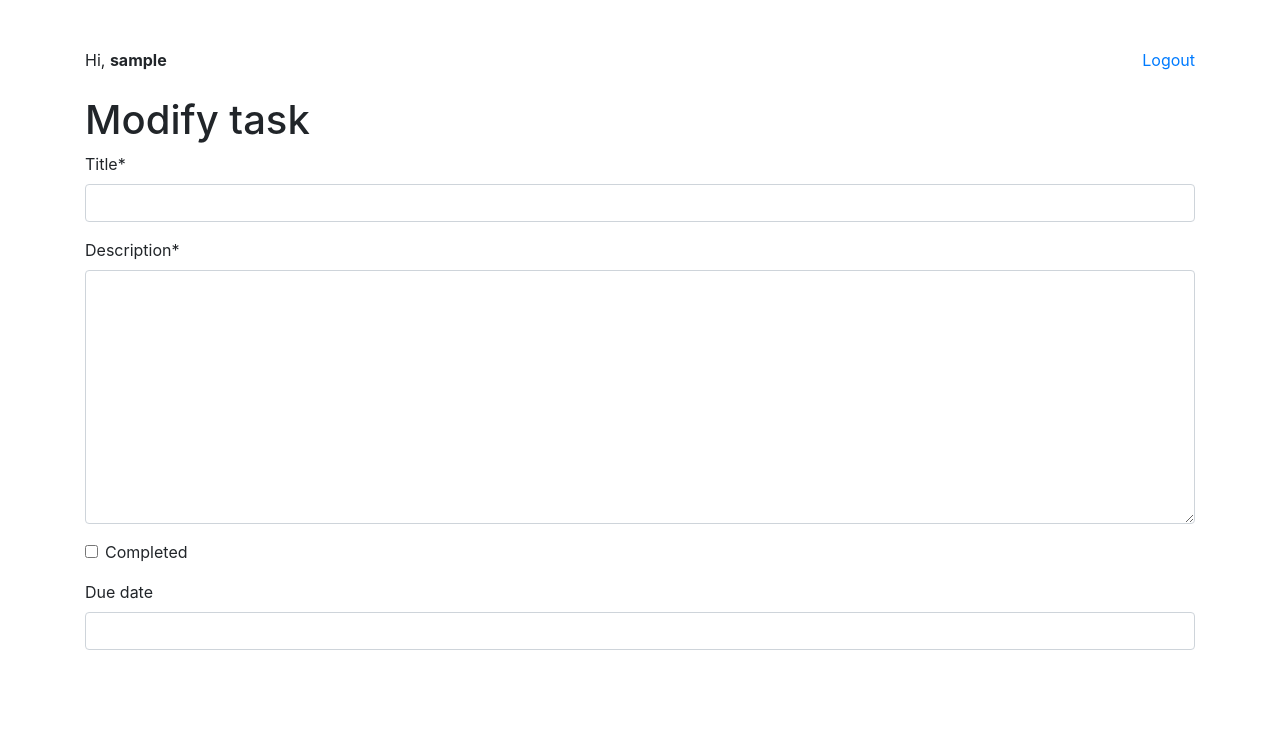
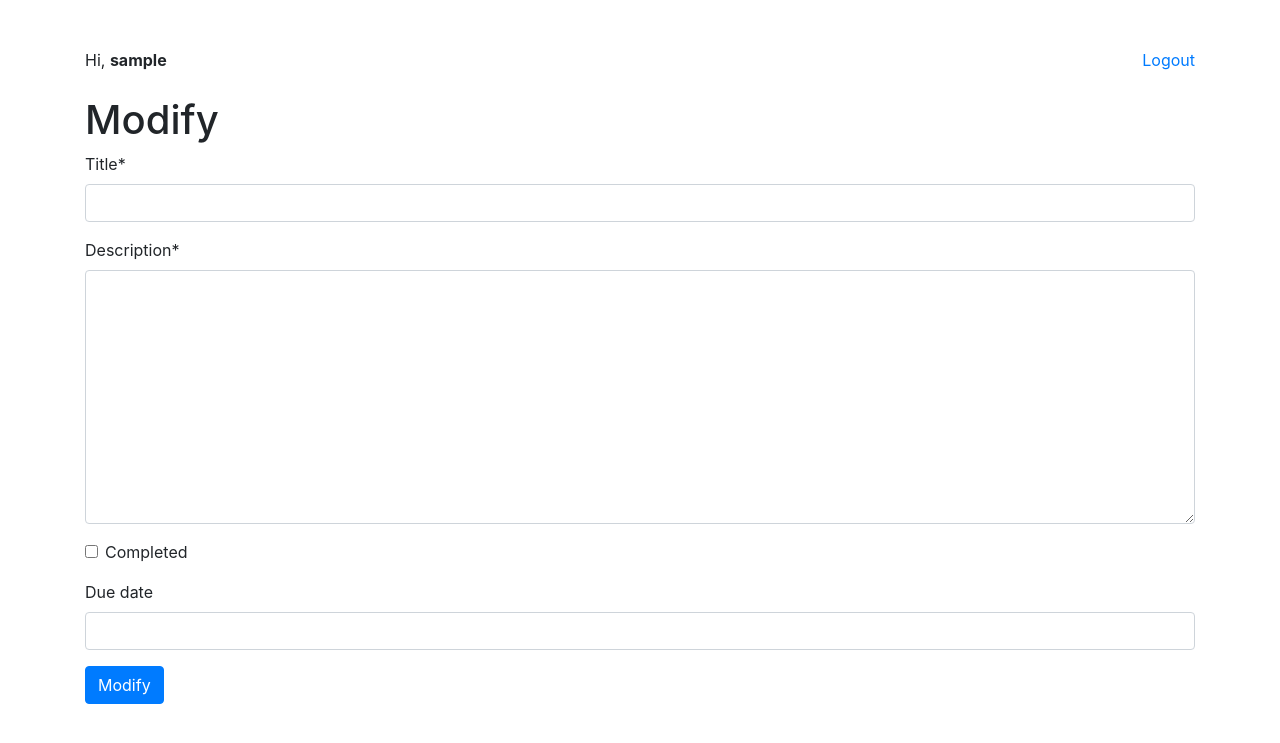
Before and after one commit to drjgouveia/my_task, a Django app: template templates/task/modify_task.html in a window 1280 px wide. Shown: the top 743 px of the page. Run offline with Django 4.2, Linux system fonts and the light colour scheme; the template is opened without the code that fills it: values that come from a table or form of the project are taken from there, others are empty; the visitor is signed in with stand-in values (Sample User, id 1); some libraries are stand-ins or nearby versions.

Commit message:
Removing mistake on HTML

```diff
--- a/templates/task/modify_task.html
+++ b/templates/task/modify_task.html
@@ -4,9 +4,10 @@
 {% block title %}Register{% endblock %}
 
 {% block body %}
-    <h1>Modify task</h1>
+    <h1>Modify</h1>
     <form method="POST">
         {% csrf_token %}
         {{ form|crispy }}
+        <button class="btn btn-primary text-center" type="submit">Modify</button>
     </form>
 {% endblock %}
```
